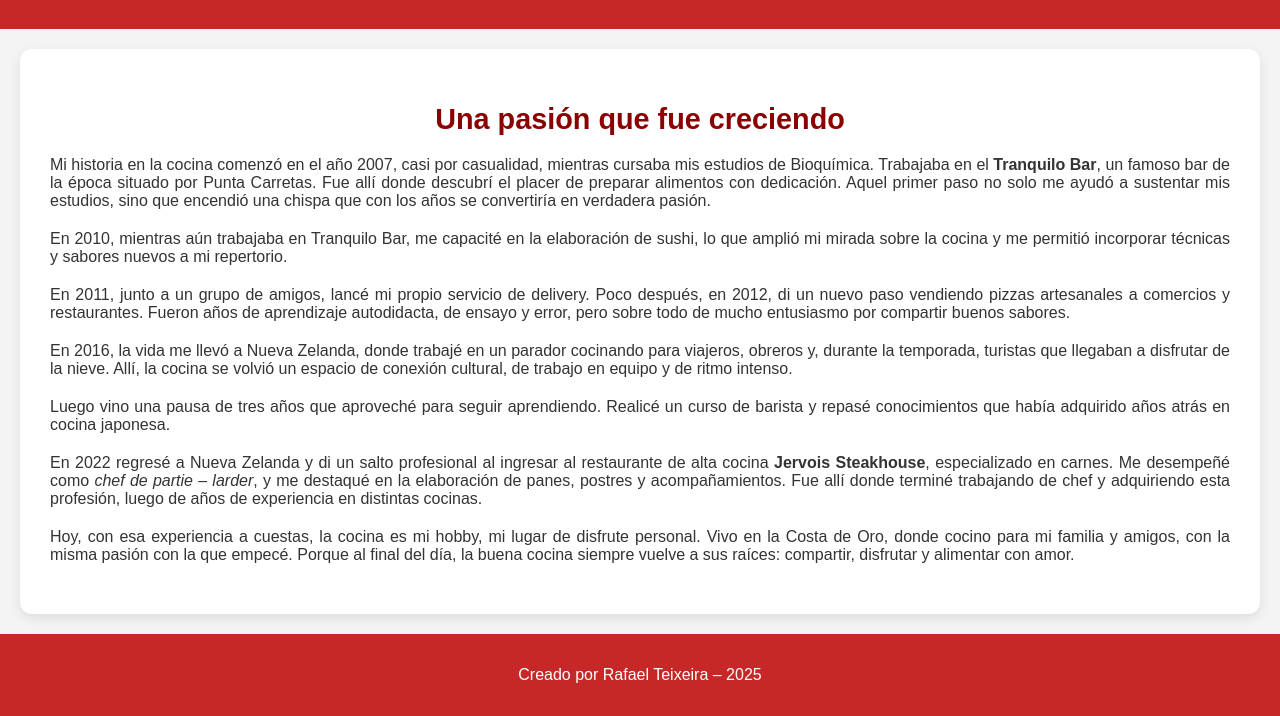
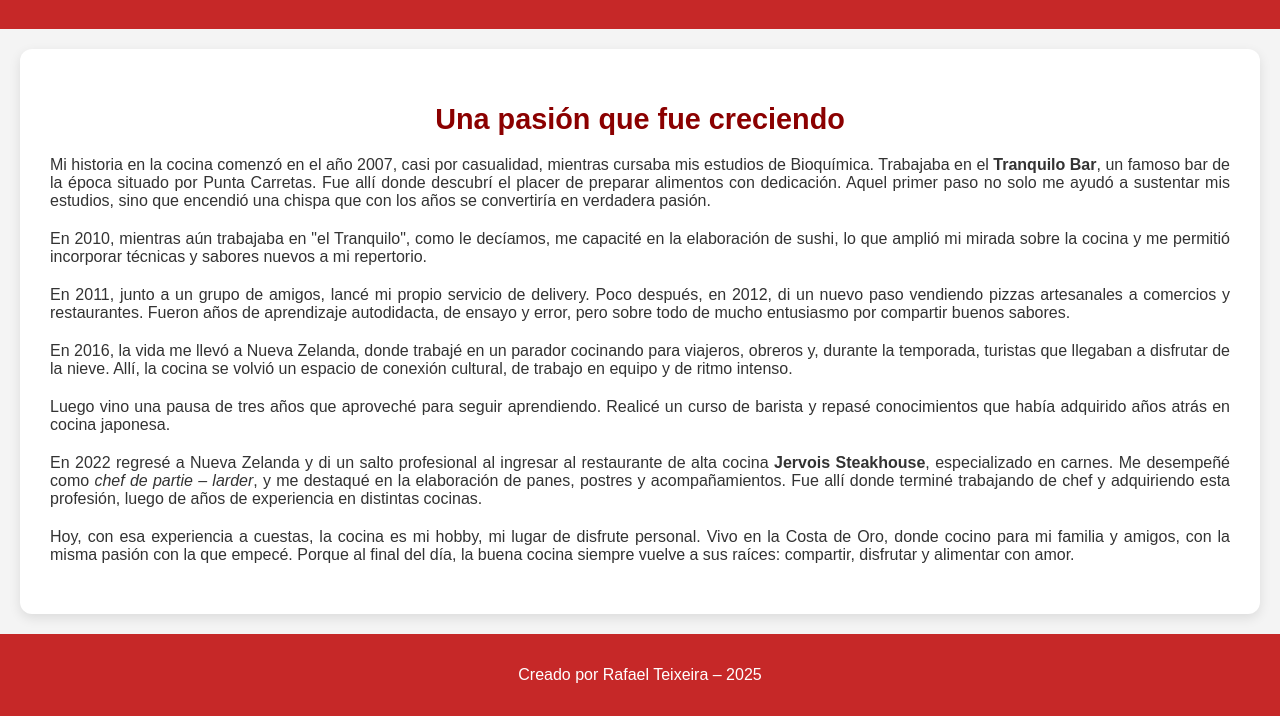
Before and after one commit to rafatellu/Proyecto_ceibal, a plain HTML site: page biografia.html in a window 1280 px wide. Shown: the part 117-833 px from the top of the page. Drawn offline with Linux system fonts and the light colour scheme.

Commit message:
Update biografia.html

```diff
--- a/biografia.html
+++ b/biografia.html
@@ -30,7 +30,7 @@
       </p>
 
       <p>
-        En 2010, mientras aún trabajaba en Tranquilo Bar, me capacité en la elaboración de sushi, lo que amplió mi mirada sobre la cocina y me permitió incorporar técnicas y sabores nuevos a mi repertorio.
+        En 2010, mientras aún trabajaba en "el Tranquilo", como le decíamos, me capacité en la elaboración de sushi, lo que amplió mi mirada sobre la cocina y me permitió incorporar técnicas y sabores nuevos a mi repertorio.
       </p>
 
       <p>
```
